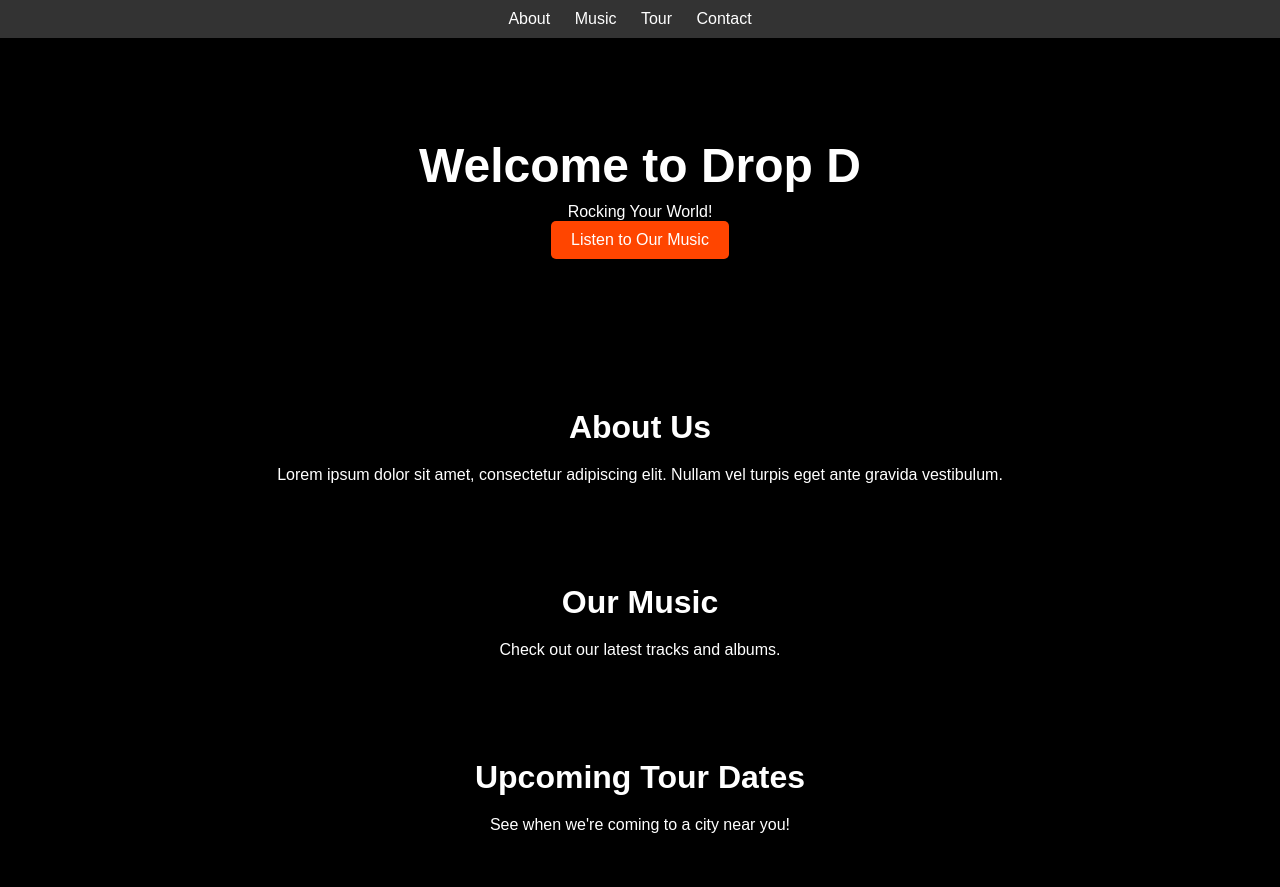
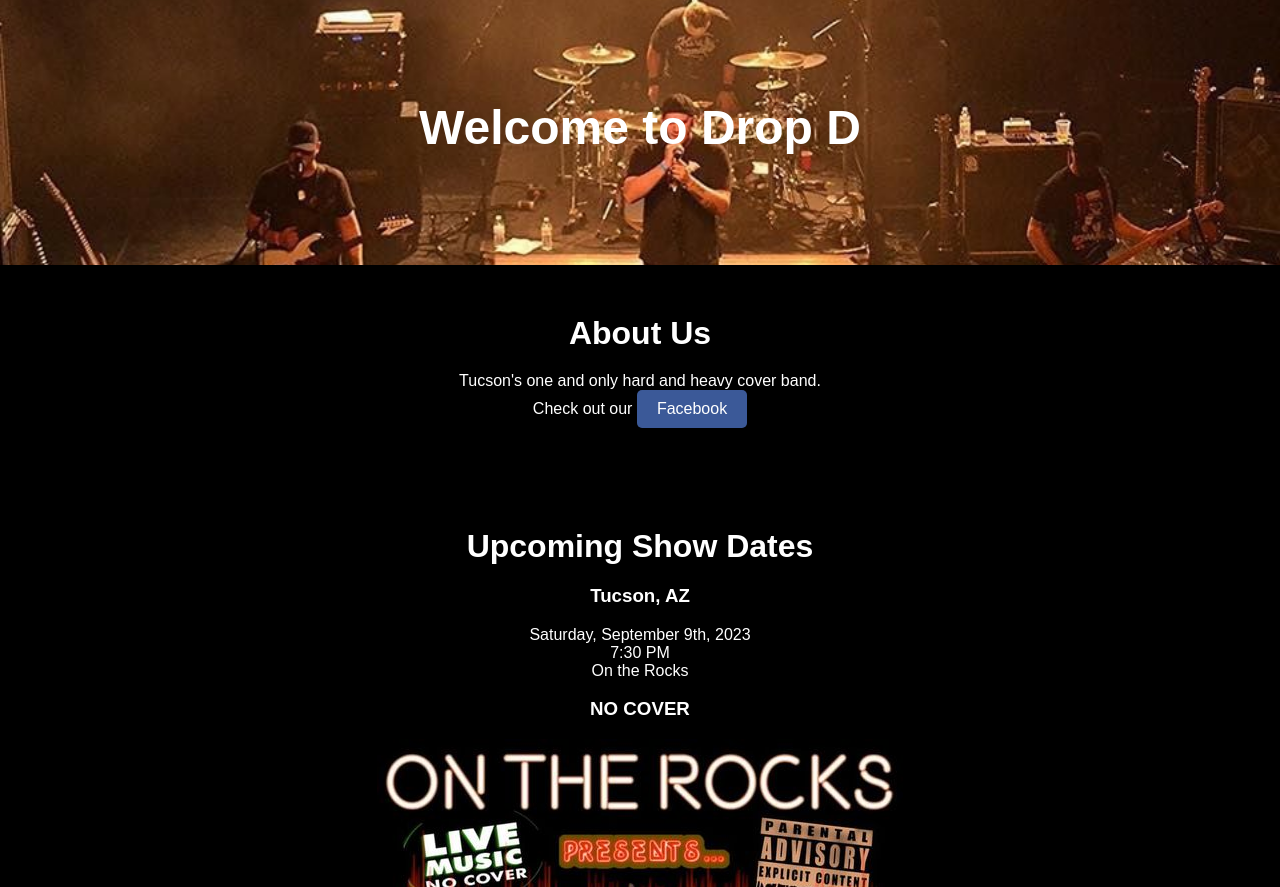
Before and after one commit to TreyMBach/DROPD, a plain HTML site: page index.html in a window 1280 px wide. Shown: the top 887 px of the page. Drawn offline with Linux system fonts and the light colour scheme.

Commit message:
Added Updates
+ added background image for MVP
(waiting to hear back on client what would like for future updates.)

```diff
--- a/css/styles.css
+++ b/css/styles.css
@@ -38,6 +38,9 @@ nav a {
 #hero {
     text-align: center;
     padding: 100px 0;
+    background-image: url('../images/dropd-background.jpg');
+    background-size: cover;
+    background-position: center;
 }
 
 #hero h1 {
@@ -45,7 +48,7 @@ nav a {
     margin-bottom: 10px;
 }
 
-.cta-button {
+/* .cta-button {
     display: inline-block;
     padding: 10px 20px;
     background-color: #ff4500;
@@ -57,12 +60,24 @@ nav a {
 
 .cta-button:hover {
     background-color: #ff6b00;
-}
+} */
 
 /* Other section styles (about, music, tour, contact) */
 section {
     padding: 50px 0;
     text-align: center;
+}
+
+#dropDFacebook {
+    /* Remove the properties of defualt anchor tag */
+    text-decoration: none;
+    color: #fff;
+    /* Add the properties of the button */
+    display: inline-block;
+    padding: 10px 20px;
+    background-color: #3b5998;
+    border-radius: 5px;
+    transition: background-color 0.3s ease;
 }
 
 h2 {
--- a/index.html
+++ b/index.html
@@ -7,41 +7,44 @@
     <title>Drop D - Rock Your World</title>
 </head>
 <body>
-    <header>
+    <!-- <header>
+        <div>
             <nav>
                 <ul>
                     <li><a href="#about">About</a></li>
                     <li><a href="#music">Music</a></li>
-                <li><a href="#tour">Tour</a></li>
+                    <li><a href="#schedule">Schedule</a></li>
                     <li><a href="#contact">Contact</a></li>
+                    <li><a href="https://www.facebook.com/dropdaz/">Facebook</a></li>
                 </ul>
             </nav>
-    </header>
+        </div>
+    </header> -->
 
     <section id="hero">
         <h1>Welcome to Drop D</h1>
-        <p>Rocking Your World!</p>
-        <a href="#music" class="cta-button">Listen to Our Music</a>
     </section>
 
     <section id="about">
         <h2>About Us</h2>
-        <p>Lorem ipsum dolor sit amet, consectetur adipiscing elit. Nullam vel turpis eget ante gravida vestibulum.</p>
+        <p>Tucson's one and only hard and heavy cover band.</p>
+        <p>Check out our <a id="dropDFacebook" href="https://www.facebook.com/dropdaz">Facebook</a></p>
     </section>
 
-    <section id="music">
-        <h2>Our Music</h2>
-        <p>Check out our latest tracks and albums.</p>
-        <div class="music-list">
-            <!-- Add music tracks or albums here -->
+    <section id="schedule">
+        <h2>Upcoming Show Dates</h2>
+
+
+        <div class="show-dates">
+            <!-- Add scheduled dates here -->
+            <div class="show-date">
+                <h3>Tucson, AZ</h3>
+                <p>Saturday, September 9th, 2023</p>
+                <p>7:30 PM</p>
+                <p>On the Rocks</p>
+                <h3>NO COVER</h3>
+                <img src="./images/KJs birthday show 9.9.jpg"
             </div>
-    </section>
-
-    <section id="tour">
-        <h2>Upcoming Tour Dates</h2>
-        <p>See when we're coming to a city near you!</p>
-        <div class="tour-dates">
-            <!-- Add tour dates here -->
         </div>
     </section>
 
```
Also changed, not shown: images/KJs birthday show 9.9.jpg (added), images/bandpicturespliced.jpg (added), 1 other file. Lines whose indentation alone changed are shown as unchanged.
